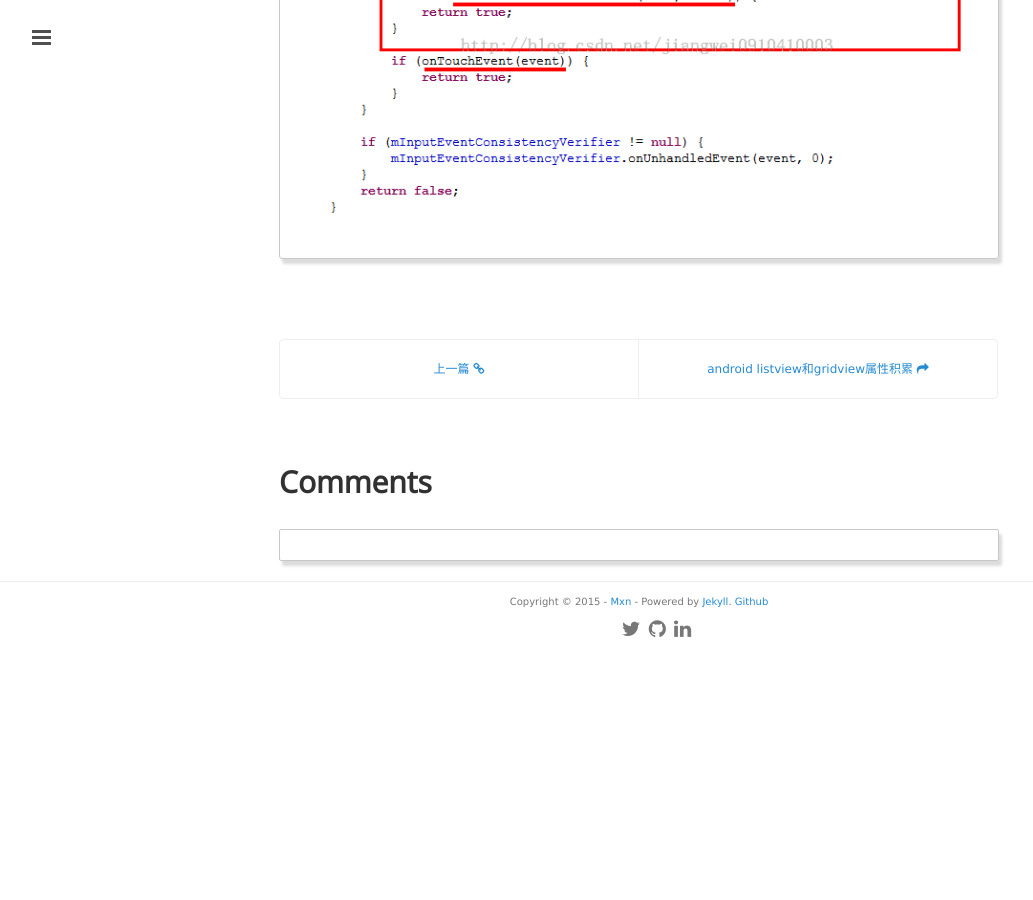
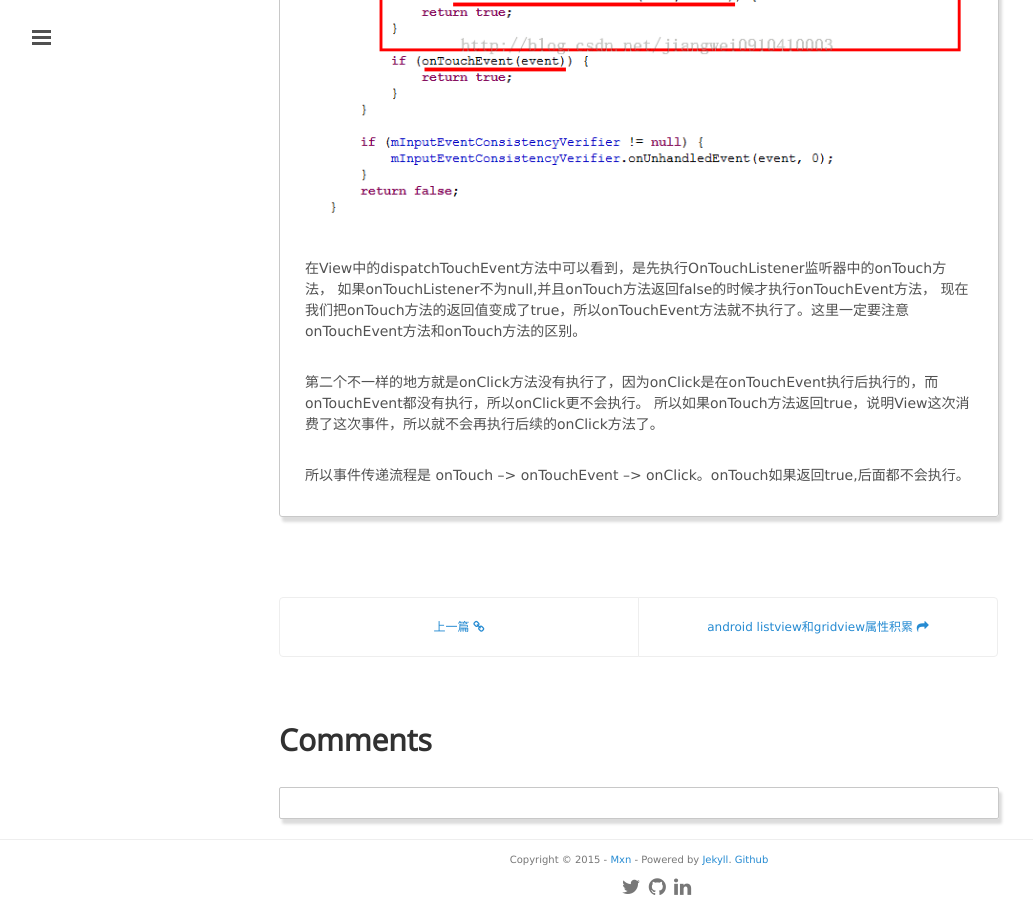
Before and after one commit to mxn21/mxn21.github.io, a Jekyll site: the page built from _posts/2015-6-28-onTouch方法与onClick冲突分析.md, in a window 1280 px wide and 900 px high, scrolled down 5306 px. Shown: the whole window, without its empty margins (1-1034 px from the left). Built offline with Jekyll 4.4.1, drawn with Linux system fonts in a browser that asks for light colours; Markdown is read by kramdown in place of the engine named in the settings; comment, search, counter and statistics services are not loaded; before the commit the page ends 5960 px from its top, so only the background shows below that.

Commit message:
12432432
2423432

```diff
--- a/_posts/2015-6-28-onTouch方法与onClick冲突分析.md
+++ b/_posts/2015-6-28-onTouch方法与onClick冲突分析.md
@@ -173,3 +173,12 @@
 第一个不一样的地方就是”子View的onTouchEvent方法执行了“这句话没有执行，那就是MyTextView中的onTouchEvent方法没有执行了，来看一下源码:
 
 ![](https://raw.githubusercontent.com/mxn21/mxn21.github.io/master/public/img/img35.png)
+
+在View中的dispatchTouchEvent方法中可以看到，是先执行OnTouchListener监听器中的onTouch方法，
+如果onTouchListener不为null,并且onTouch方法返回false的时候才执行onTouchEvent方法，
+现在我们把onTouch方法的返回值变成了true，所以onTouchEvent方法就不执行了。这里一定要注意onTouchEvent方法和onTouch方法的区别。
+
+第二个不一样的地方就是onClick方法没有执行了，因为onClick是在onTouchEvent执行后执行的，而 onTouchEvent都没有执行，所以onClick更不会执行。
+所以如果onTouch方法返回true，说明View这次消费了这次事件，所以就不会再执行后续的onClick方法了。
+
+所以事件传递流程是 onTouch --> onTouchEvent --> onClick。onTouch如果返回true,后面都不会执行。
```
